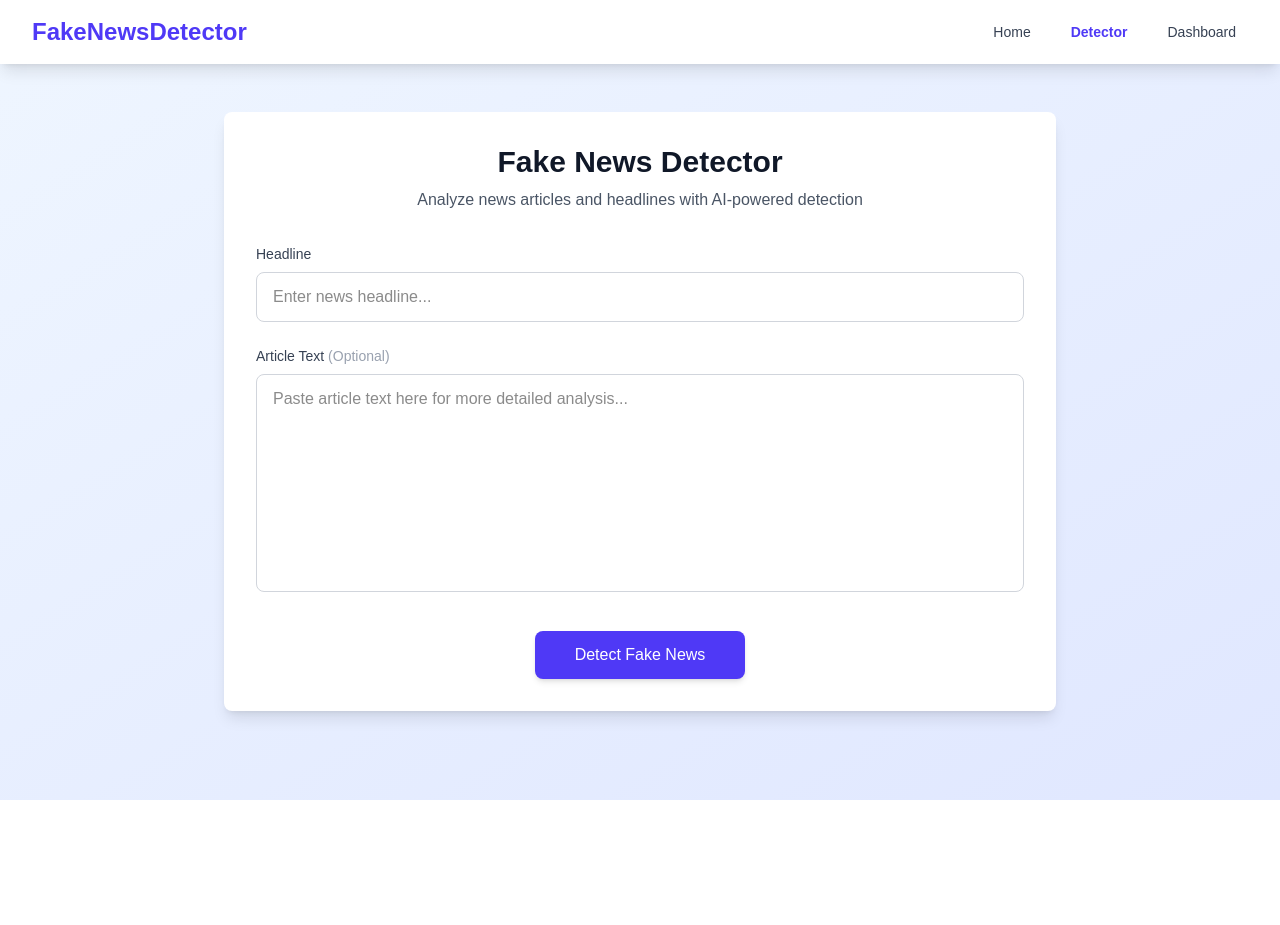
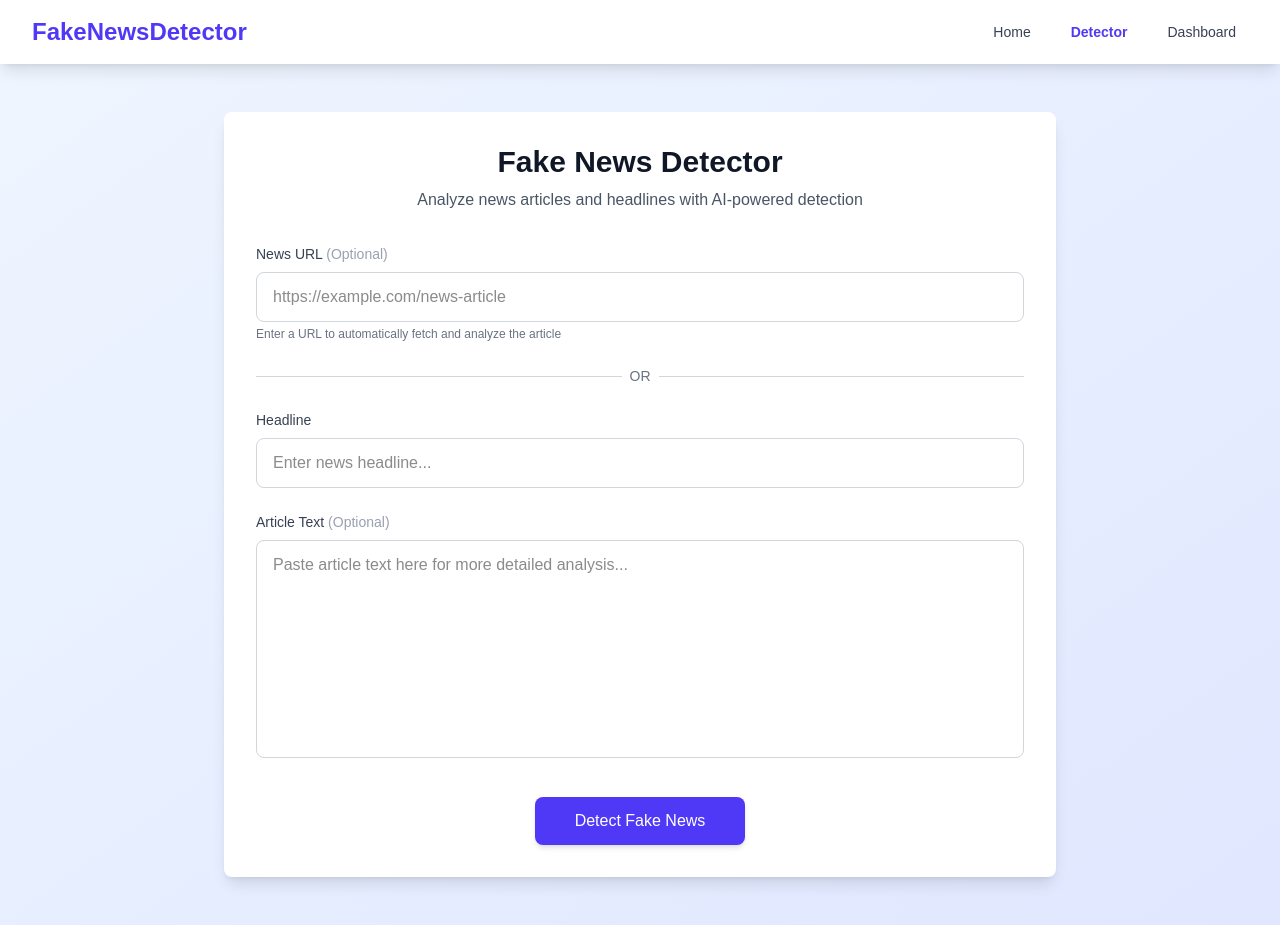
Before and after one commit to KavyaChauhan135/fake-news-detector, a Next.js app: page /detector in a window 1280 px wide. Before the commit the page ends 800 px from the top, so only its background shows below. Built offline with nearby package versions, Linux system fonts and the light colour scheme.

Commit message:
add url input field

```diff
--- a/app/api/detect/route.js
+++ b/app/api/detect/route.js
@@ -1,15 +1,51 @@
 export async function POST(request) {
   try {
-    const { text, headline } = await request.json();
+    const { text, headline, url } = await request.json();
 
-    if (!text && !headline) {
+    if (!text && !headline && !url) {
       return Response.json(
-        { error: "Please provide text or headline" },
+        { error: "Please provide URL, text, or headline" },
         { status: 400 }
       );
     }
 
-    const contentToAnalyze = headline || text;
+    let contentToAnalyze = headline || text;
+
+    // If URL is provided, fetch the content
+    if (url) {
+      try {
+        const urlResponse = await fetch(url, {
+          headers: {
+            'User-Agent': 'Mozilla/5.0 (Windows NT 10.0; Win64; x64) AppleWebKit/537.36'
+          }
+        });
+
+        if (!urlResponse.ok) {
+          return Response.json(
+            { error: "Failed to fetch content from URL" },
+            { status: 400 }
+          );
+        }
+
+        const html = await urlResponse.text();
+
+        // Extract text content from HTML (basic extraction)
+        const textContent = html
+          .replace(/<script\b[^<]*(?:(?!<\/script>)<[^<]*)*<\/script>/gi, '')
+          .replace(/<style\b[^<]*(?:(?!<\/style>)<[^<]*)*<\/style>/gi, '')
+          .replace(/<[^>]+>/g, ' ')
+          .replace(/\s+/g, ' ')
+          .trim();
+
+        contentToAnalyze = textContent.substring(0, 3000); // Limit to first 3000 chars
+      } catch (urlError) {
+        console.error("Error fetching URL:", urlError);
+        return Response.json(
+          { error: "Failed to fetch or parse URL content" },
+          { status: 400 }
+        );
+      }
+    }
     const apiKey = process.env.OPENAI_API_KEY;
 
     if (!apiKey) {
--- a/app/detector/page.js
+++ b/app/detector/page.js
@@ -6,13 +6,14 @@ import Link from "next/link";
 export default function Detector() {
   const [articleText, setArticleText] = useState("");
   const [headline, setHeadline] = useState("");
+  const [url, setUrl] = useState("");
   const [result, setResult] = useState(null);
   const [loading, setLoading] = useState(false);
   const [error, setError] = useState(null);
   const [showEmptyModal, setShowEmptyModal] = useState(false);
 
   const detectFakeNews = async () => {
-    if (!articleText.trim() && !headline.trim()) {
+    if (!articleText.trim() && !headline.trim() && !url.trim()) {
       setShowEmptyModal(true);
       return;
     }
@@ -30,6 +31,7 @@ export default function Detector() {
         body: JSON.stringify({
           text: articleText,
           headline: headline,
+          url: url,
         }),
       });
 
@@ -111,6 +113,29 @@ export default function Detector() {
           </div>
 
           <div className="space-y-6">
+            <div>
+              <label className="block text-sm font-medium text-gray-700 mb-2">
+                News URL <span className="text-gray-400 font-normal">(Optional)</span>
+              </label>
+              <input
+                type="url"
+                value={url}
+                onChange={(e) => setUrl(e.target.value)}
+                placeholder="https://example.com/news-article"
+                className="w-full px-4 py-3 border border-gray-300 rounded-lg focus:outline-none focus:ring-2 focus:ring-indigo-500 focus:border-transparent transition-shadow"
+              />
+              <p className="mt-1 text-xs text-gray-500">Enter a URL to automatically fetch and analyze the article</p>
+            </div>
+
+            <div className="relative">
+              <div className="absolute inset-0 flex items-center">
+                <div className="w-full border-t border-gray-300"></div>
+              </div>
+              <div className="relative flex justify-center text-sm">
+                <span className="px-2 bg-white text-gray-500">OR</span>
+              </div>
+            </div>
+
             <div>
               <label className="block text-sm font-medium text-gray-700 mb-2">
                 Headline
@@ -224,7 +249,7 @@ export default function Detector() {
                 Input Required
               </h3>
               <p className="text-sm text-gray-600 mb-6">
-                Please enter either a headline or article text to analyze.
+                Please enter a URL, headline, or article text to analyze.
               </p>
               <div className="flex justify-end">
                 <button
```
